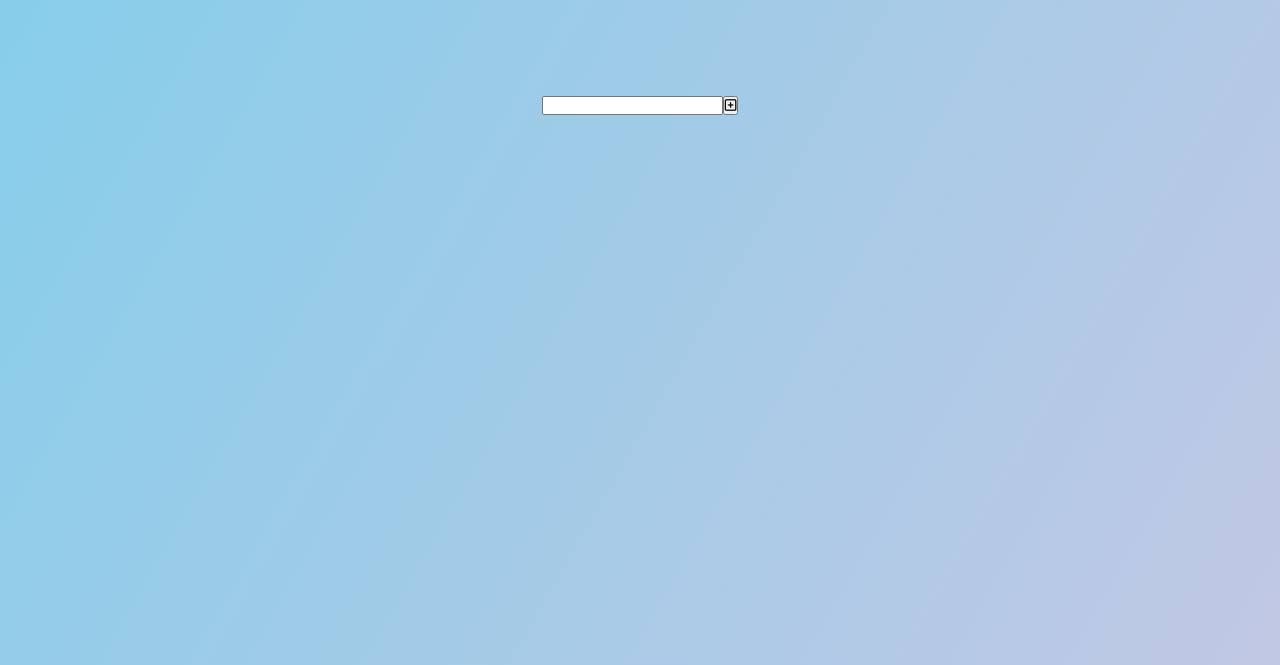
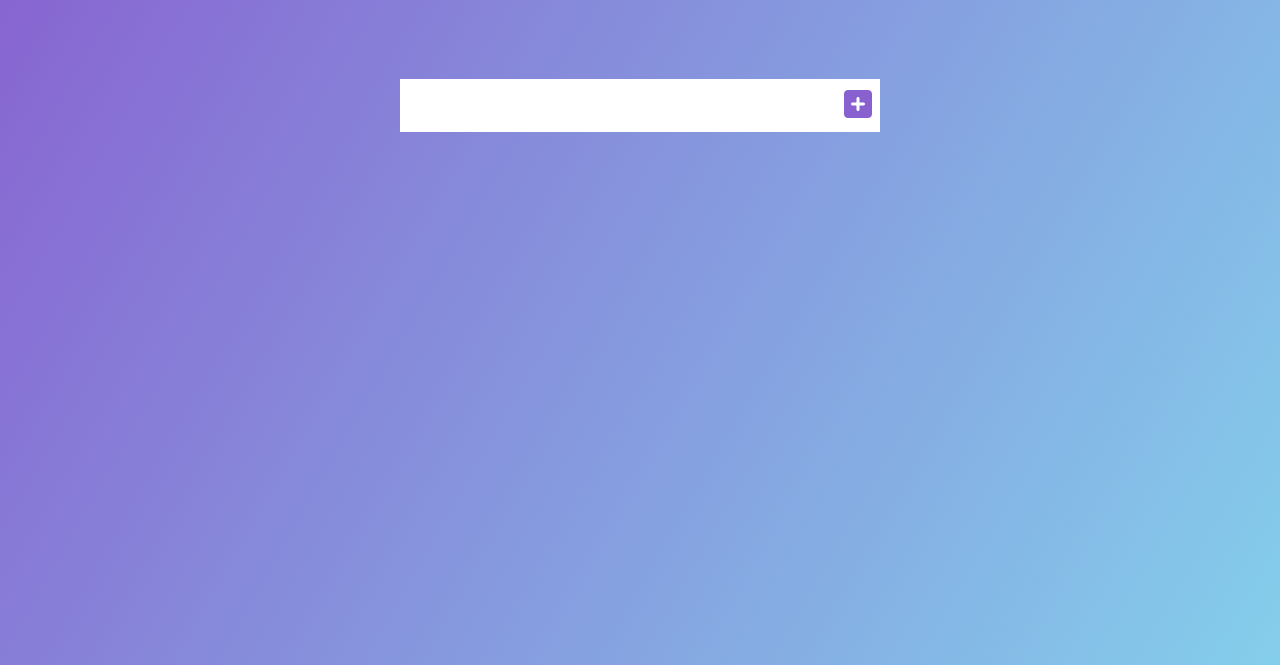
Before and after one commit to calyston/to-do-list, a plain HTML site: page index.html in a window 1280 px wide. Shown: the part 135-800 px from the top of the page. Drawn offline with Linux system fonts and the light colour scheme.

Commit message:
style: form box and button styled

```diff
--- a/index.html
+++ b/index.html
@@ -18,7 +18,7 @@
   <form>
     <input type="text" class="todo-input">
     <button class="todo-button" type="submit">
-      <i class="far fa-plus-square"></i>
+      <i class="fas fa-plus-square"></i>
     </button>
   </form>
 
--- a/style.css
+++ b/style.css
@@ -6,8 +6,8 @@
 }
 
 body {
-  background-color: #84CEEB;
-  background-image: linear-gradient(120deg, #84CEEB, #C1C8E4);
+  background: #84CEEB;
+  background-image: linear-gradient(120deg, #8860D0,#84CEEB);
   color: black;
   font-family: 'Poppins', sans-serif;
   min-height: 100vh;
@@ -27,3 +27,22 @@ header, form {
   justify-content: center;
   align-items: center;
 }
+
+.todo-input, .todo-button {
+  padding: 0.5rem;
+  font-size: 2rem;
+  border: none;
+  background: white;
+}
+
+.todo-button {
+  color: #8860D0;
+  background: white;
+  cursor: pointer;
+  transition: all 0.3s ease;
+}
+
+.todo-button:hover {
+  color: white;
+  background: #84CEEB;
+}
```
